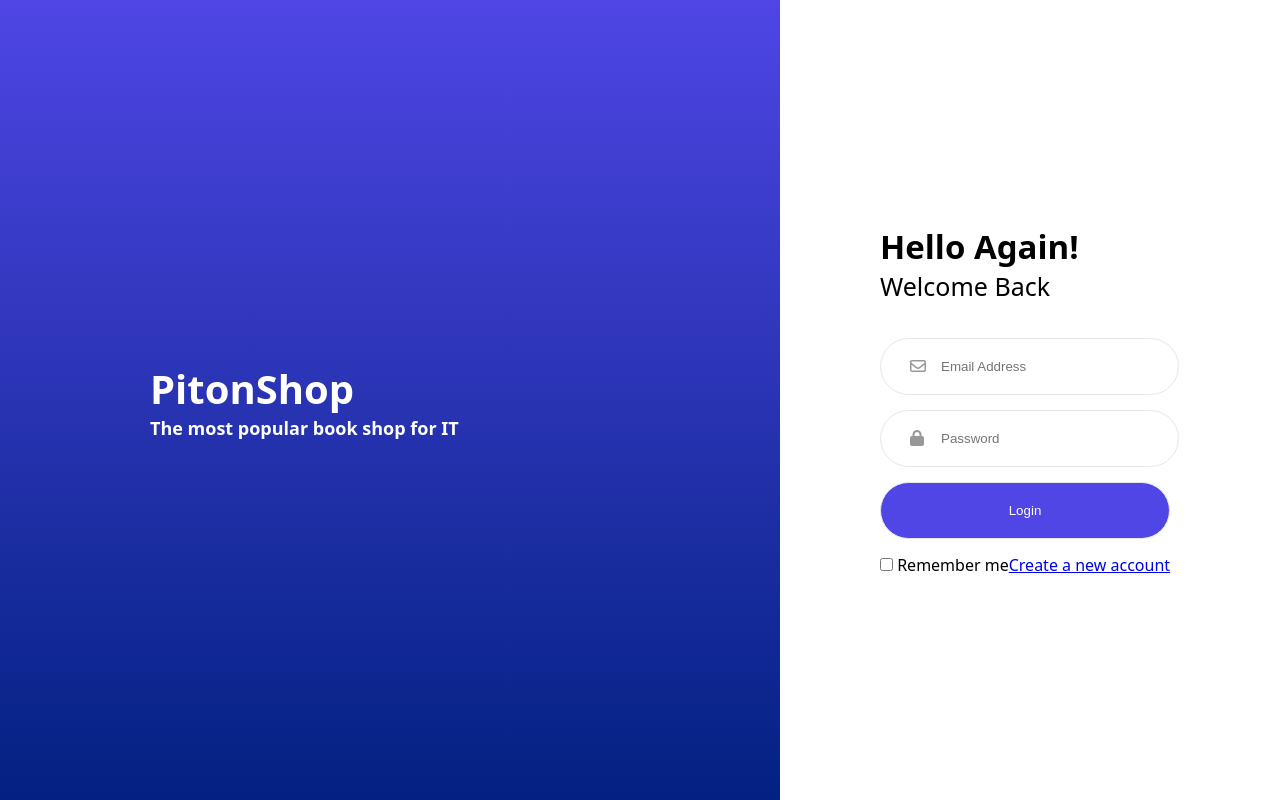
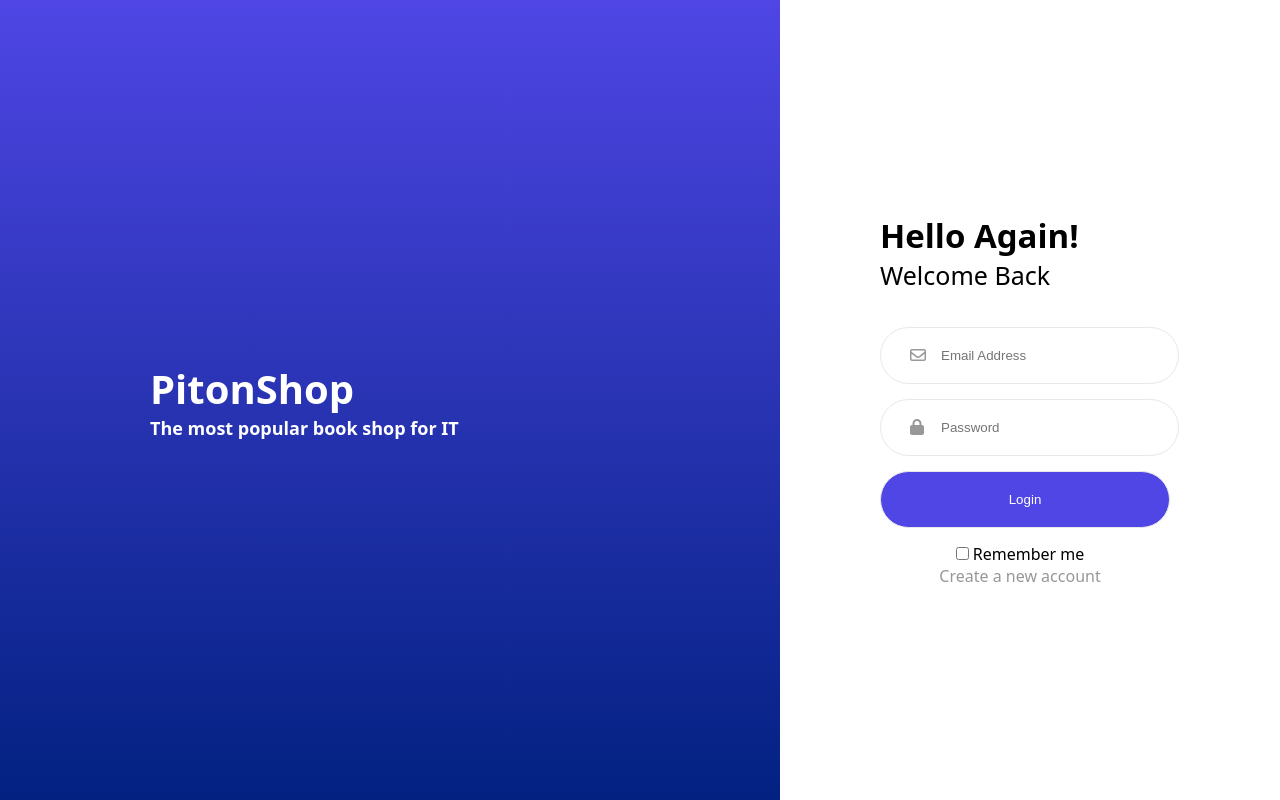
Before and after one commit to doganeraylin/product-catalog, a Next.js app: page /login in a window 1280 px wide. Built offline with nearby package versions, Linux system fonts and the light colour scheme.

Commit message:
styled links

```diff
--- a/components/Login/Login.module.scss
+++ b/components/Login/Login.module.scss
@@ -91,11 +91,11 @@
 }
 
 
-.forgotAndRemember {
+.rememberMeContainer {
     display: flex;
-    justify-content: space-between;
+    flex-direction: column;
+    text-align: center;
     width: 280px;
-    margin-top: 20px;
 }
 
 .forgotPassword {
@@ -103,6 +103,15 @@
 }
 
 .forgotPassword:hover {
+    cursor: pointer;
+}
+
+.aLink {
+    text-decoration: none;
+    color: $link-gray
+}
+
+.aLink:hover {
     cursor: pointer;
 }
 
```
